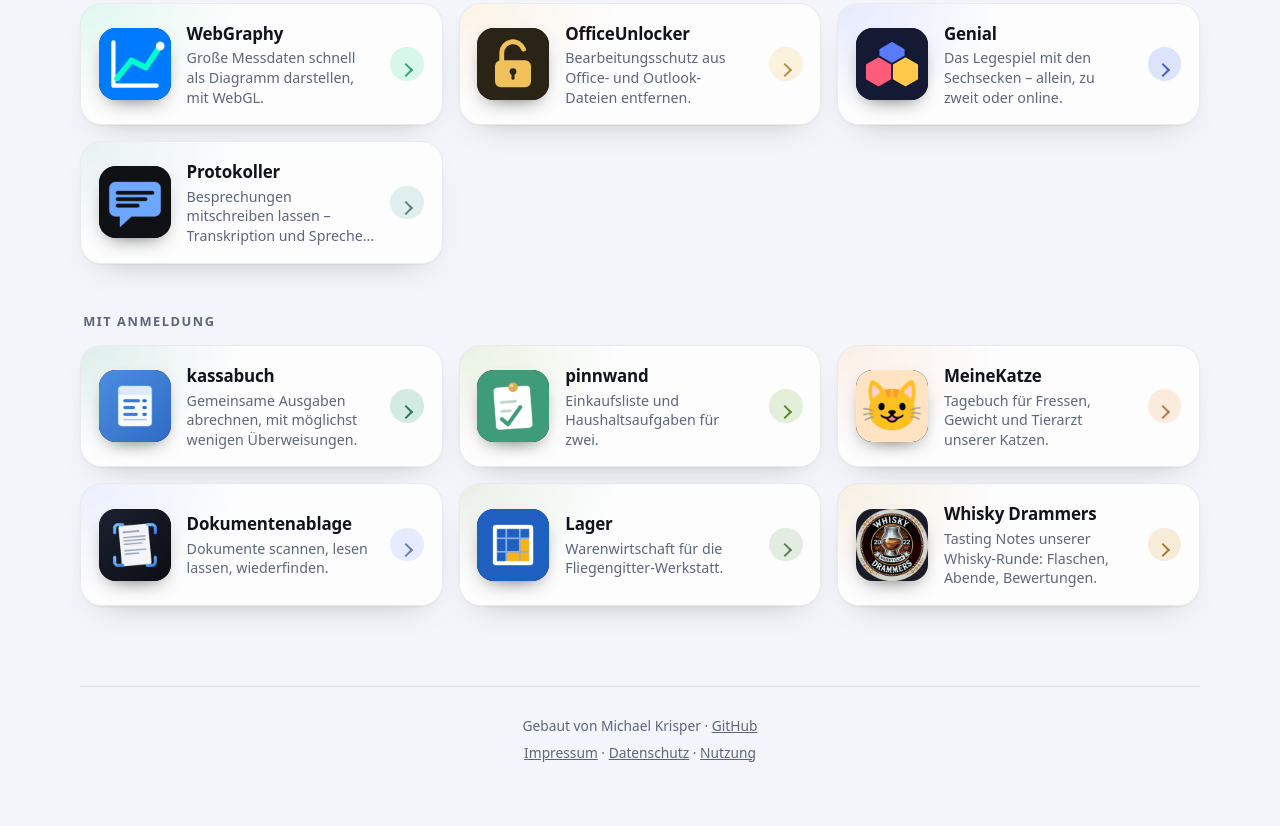
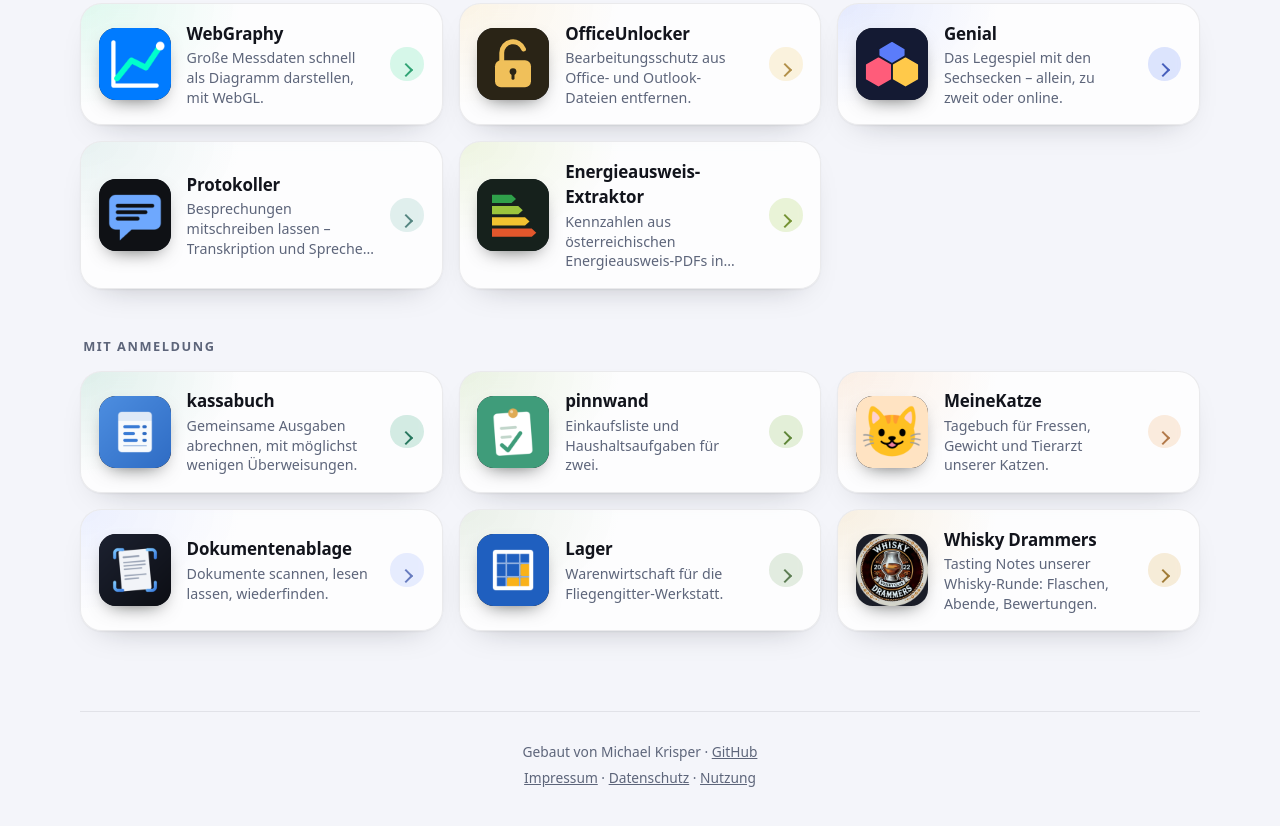
Before and after one commit to michaelkrisper/michaelkrisper, a plain HTML site: page krisperapps.de/index.html in a window 1280 px wide. Shown: the part 1343-2169 px from the top of the page. Before the commit the page ends 2144 px from the top, so only its background shows below. Drawn offline with Linux system fonts and the light colour scheme.

Commit message:
Start page: add the Energieausweis-Extraktor (#22)

```diff
--- a/krisperapps.de/index.html
+++ b/krisperapps.de/index.html
@@ -105,6 +105,11 @@
       <div><h3>Protokoller</h3><p>Besprechungen mitschreiben lassen – Transkription und Sprecher direkt im Browser.</p></div>
       <span class="open">Öffnen</span>
     </a>
+    <a class="card" href="https://energieausweis.krisperapps.de/" style="--accent:#9bc53d">
+      <img src="icons/energieausweis.svg" alt="" width="72" height="72" loading="lazy">
+      <div><h3>Energieausweis-Extraktor</h3><p>Kennzahlen aus österreichischen Energieausweis-PDFs in eine Excel-Tabelle.</p></div>
+      <span class="open">Öffnen</span>
+    </a>
   </div>
 </section>
 
```
Also changed, not shown: krisperapps.de/icons/energieausweis.svg (added).
